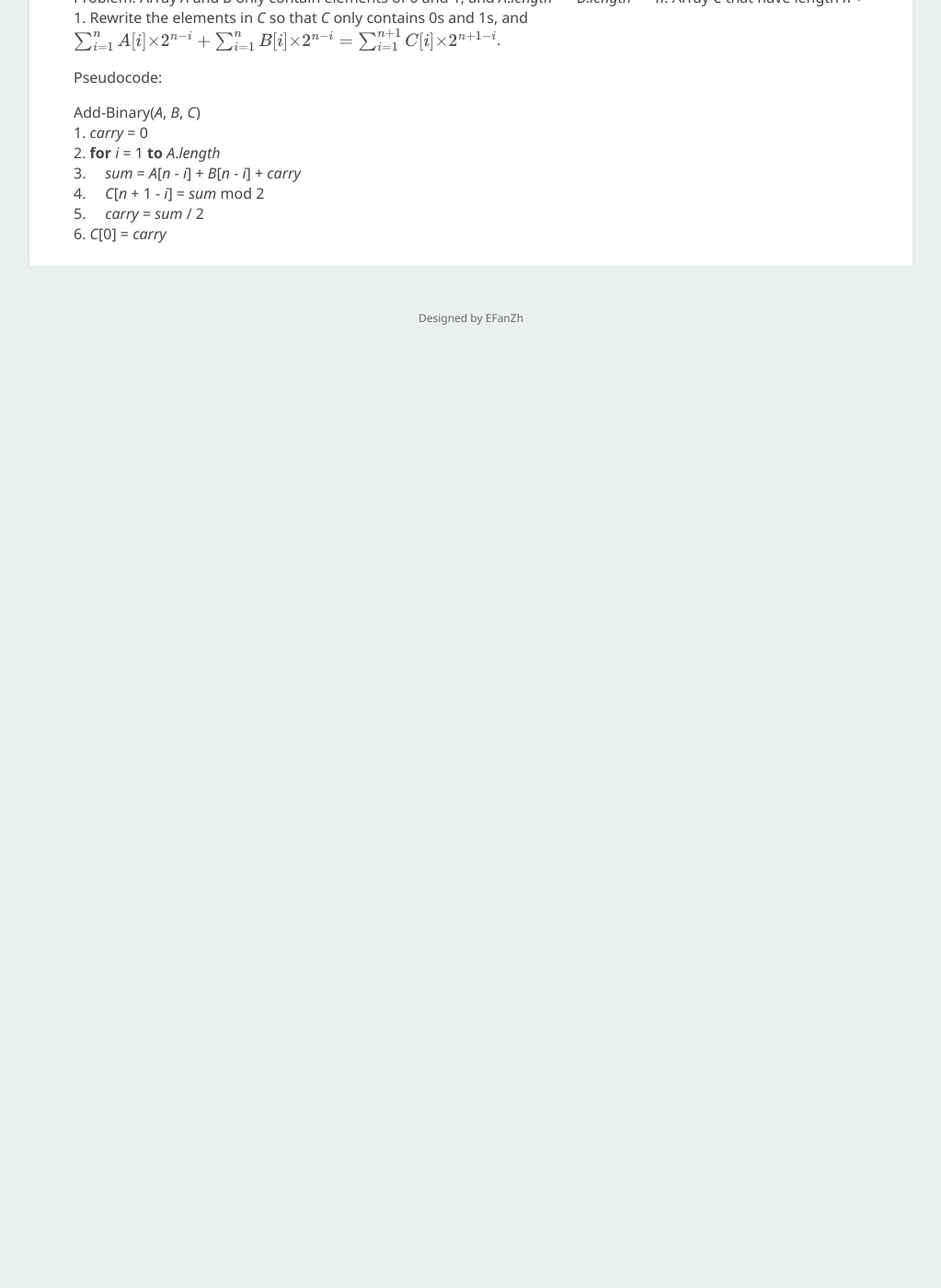
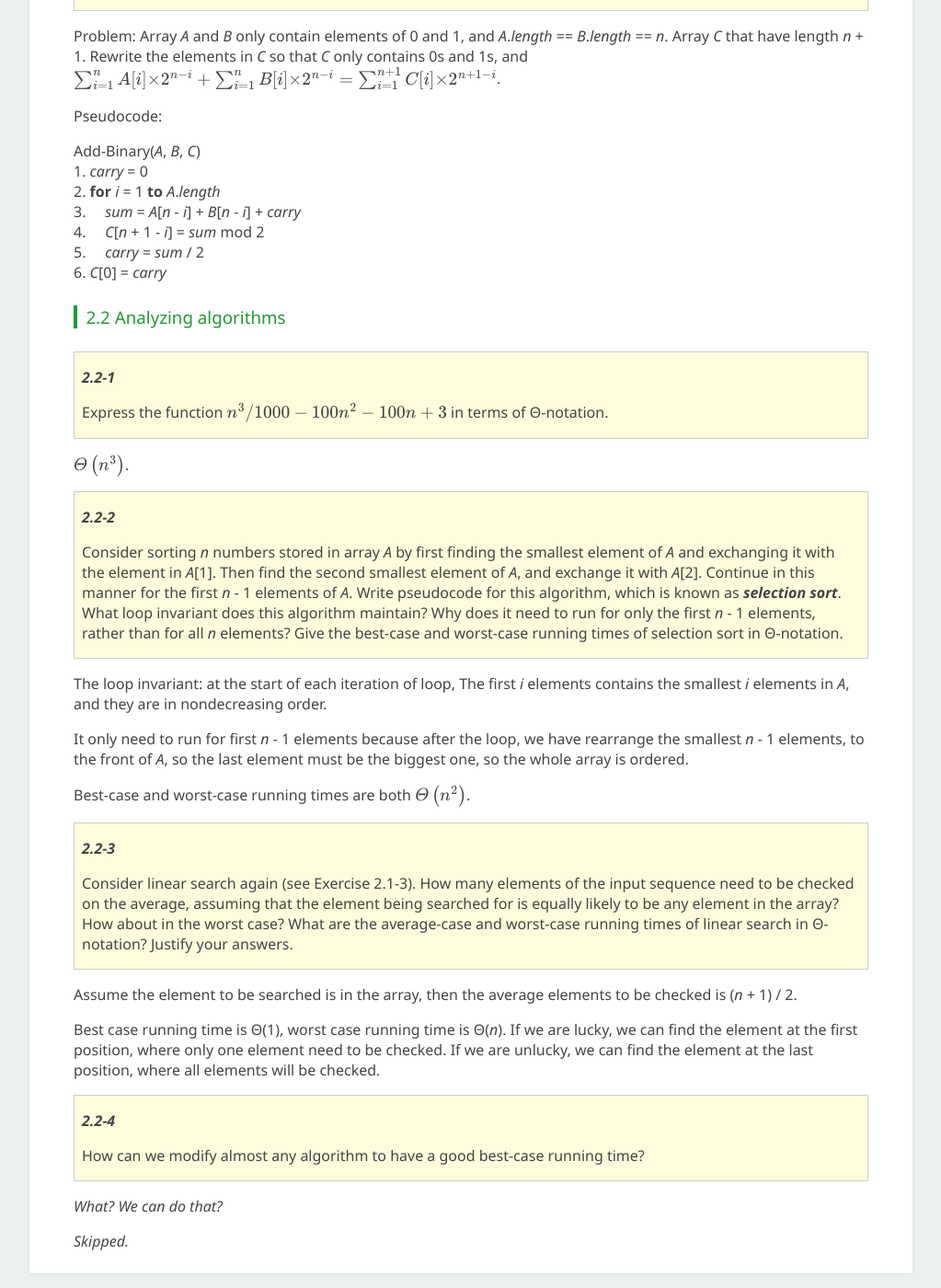
Before and after one commit to EFanZh/efanzh.github.io, a Jekyll site: the page built from _posts/2018-10-05-introduction-to-algorithms-exercises.md, in a window 1280 px wide and 1400 px high, scrolled down 6414 px. Shown: the whole window at 92% size, without its empty margins (128-1151 px from the left). Built offline with Jekyll 4.4.1, drawn with Linux system fonts in a browser that asks for light colours; formulas are drawn with MathJax 3; before the commit the page ends 6816 px from its top, so only the background shows below that; some of the changed text lies outside the part shown.

Commit message:
Add solutions to exercises from CLRS section 2.2

```diff
--- a/_posts/2018-10-05-introduction-to-algorithms-exercises.md
+++ b/_posts/2018-10-05-introduction-to-algorithms-exercises.md
@@ -3,6 +3,8 @@
 ---
 
 # Introduction to Algorithms Exercises
+
+I will put the actual implementation of exercises [here](https://github.com/EFanZh/Introduction-to-Algorithms).
 
 ## I Foundations
 
@@ -307,3 +309,49 @@
 4\.     *C*[*n* + 1 - *i*] = *sum* mod 2\
 5\.     *carry* = *sum* / 2\
 6\. *C*[0] = *carry*
+
+#### 2.2 Analyzing algorithms
+
+> ***2.2-1***
+>
+> Express the function $n^3/1000 - 100 n^2 - 100 n + 3$ in terms of Θ-notation.
+
+$Θ\left(n^3\right)$.
+
+> ***2.2-2***
+>
+> Consider sorting *n* numbers stored in array *A* by first finding the smallest element of *A* and exchanging it with
+> the element in *A*[1]. Then find the second smallest element of *A*, and exchange it with *A*[2]. Continue in this
+> manner for the first *n* - 1 elements of *A*. Write pseudocode for this algorithm, which is known as ***selection
+> sort***. What loop invariant does this algorithm maintain? Why does it need to run for only the first *n* - 1
+> elements, rather than for all *n* elements? Give the best-case and worst-case running times of selection sort in
+> Θ-notation.
+
+The loop invariant: at the start of each iteration of loop, The first *i* elements contains the smallest *i* elements in
+*A*, and they are in nondecreasing order.
+
+It only need to run for first *n* - 1 elements because after the loop, we have rearrange the smallest *n* - 1 elements,
+to the front of *A*, so the last element must be the biggest one, so the whole array is ordered.
+
+Best-case and worst-case running times are both $Θ\left(n^2\right)$.
+
+> ***2.2-3***
+>
+> Consider linear search again (see Exercise 2.1-3). How many elements of the input sequence need to be checked on the
+> average, assuming that the element being searched for is equally likely to be any element in the array? How about in
+> the worst case? What are the average-case and worst-case running times of linear search in Θ-notation? Justify your
+> answers.
+
+Assume the element to be searched is in the array, then the average elements to be checked is (*n* + 1) / 2.
+
+Best case running time is Θ(1), worst case running time is Θ(*n*). If we are lucky, we can find the element at the first
+position, where only one element need to be checked. If we are unlucky, we can find the element at the last position,
+where all elements will be checked.
+
+> ***2.2-4***
+>
+> How can we modify almost any algorithm to have a good best-case running time?
+
+*What? We can do that?*
+
+*Skipped.*
```
